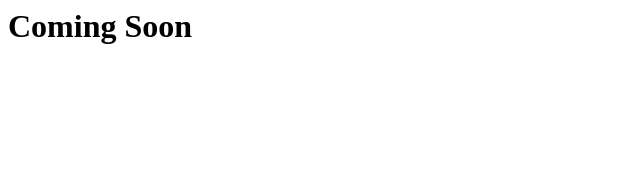
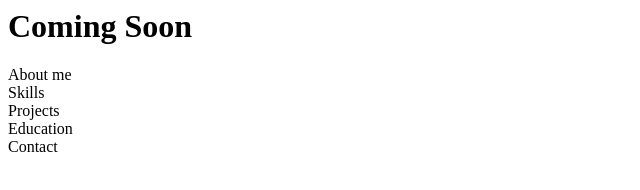
Before and after one commit to Azizshahiwala/Portfolio, a plain HTML site: page index.html in a window 1280 px wide. Shown: the whole page, without its empty margins (0-640 px from the left). Drawn offline with Linux system fonts and the light colour scheme.

Commit message:
Added header and nav tags

```diff
--- a/index.html
+++ b/index.html
@@ -2,5 +2,12 @@
   <head><title>Aziz Shahiwala Portfolio</title></head>
   <body>
     <h1>Coming Soon</h1>
+    <header class="Main-portfolio">
+        <nav>About me</nav>
+        <nav>Skills</nav>
+        <nav>Projects</nav>
+        <nav>Education</nav>
+        <nav>Contact</nav>
+    </header>
   </body>
 </html>
```
